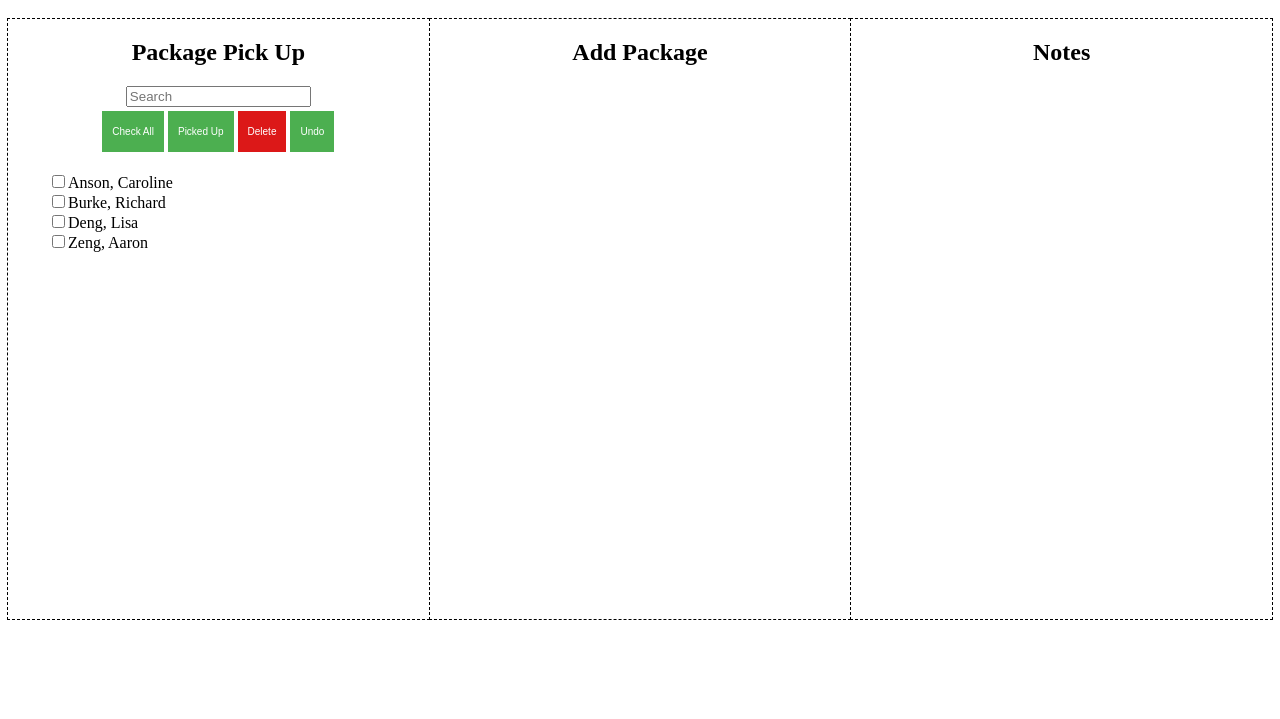
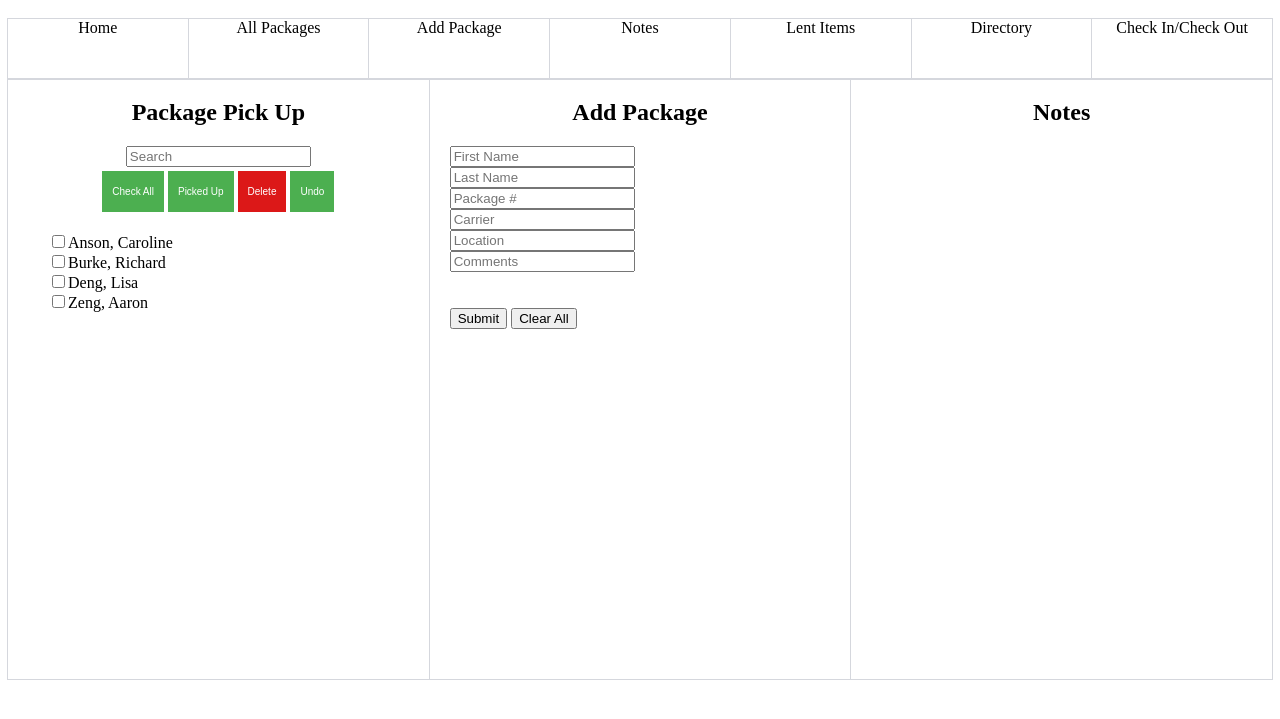
Before and after one commit to oridayne/coldbrew, a plain HTML site: page coldbrew.html in a window 1280 px wide. Shown: the part 61-780 px from the top of the page. Drawn offline with Linux system fonts and the light colour scheme.

Commit message:
basic package form finished

```diff
--- a/brew.js
+++ b/brew.js
@@ -1,5 +1,5 @@
 var deletedPackages = []; // list of package objects deleted. This helps with undo.
-
+var isChecked = true;
 
 document.addEventListener("DOMContentLoaded", function(){
 
@@ -15,9 +15,14 @@ document.addEventListener("DOMContentLoaded", function(){
 // this should be used when Add Packages is implemented.
 function addPackage(){
 	// TODO: create a list item based on package input, then add it using addListItem function
+	// var li = createListItem(blah blah blah);
     // addListItem(li);
 }
 
+// TODO: make this thingy
+function createListItem(){
+
+}
 
 // Given a list item, add it to it's correct place (alphabetically) in the package list.
 function addListItem(listItem){
@@ -44,6 +49,8 @@ function checkAll(){
 		item.children[0].checked=true;
 	}
 }
+
+
 
 // removes checked packages from the packages list
 function removePackage(){
--- a/brewStyle.css
+++ b/brewStyle.css
@@ -2,7 +2,7 @@
 
 	--color-green: #4CAF50;
 	--color-red: hsl(0, 80%, 48%);
-
+	--color-light-gray: hsl(220, 10%, 85%);
 }
 
 
@@ -11,17 +11,32 @@
 	margin-top: 10px;
 	grid-column-gap: 1px;
 	grid-template-columns: 1fr 1fr 1fr;
-	grid-template-rows: 1fr;
+	grid-template-rows: .1fr 1fr;
+}
+
+#menu{
+	grid-column: 1/4;
+	grid-row: 1;
+	display: grid;
+	grid-column-gap: 1px;
+	grid-template-columns: repeat(7, 1fr);
 }
 
 .label{
 	text-align: center;
 }
 
+.colHeader{
+	outline: 1px solid var(--color-light-gray);
+	text-align: center;
+	margin: 0 0px 0px 0;
+
+}
 .colOutline{
 	height: 600px;
-	outline: 1px solid black;
-	outline-style: dashed;
+	outline: 1px solid var(--color-light-gray);
+	margin: 0;
+
 }
 
 ol.package{
@@ -47,8 +62,16 @@ h2{
   margin: auto;
 }
 
+#packageForm{
+	margin-left: 20px;
+}
+
+.entry{
+
+}
+
 .button {
-    background-color: #4CAF50;
+    background-color: var(--color-green);
     border: none;
     color: white;
     padding: 15px 10px;
--- a/coldbrew.html
+++ b/coldbrew.html
@@ -12,8 +12,23 @@
 <body>
 
 <h1>Desk Worker</h1>
+
 <div id="layout">
+	<div id="menu">
+			<div  class="colHeader" id="home">Home</div>
+			<div  class="colHeader" id="allPackages">All Packages</div>
+			<div  class="colHeader" id="add Package">Add Package</div>
+			<div  class="colHeader" id="notes">Notes</div>
+			<div  class="colHeader" id="lent">Lent Items</div>
+			<div  class="colHeader" id="directory">Directory</div>
+			<div  class="colHeader" id="checkIn">Check In/Check Out</div>
+	</div>
 	<div class="colOutline" id="pickUP">
+		<!-- Deng: This column is mostly finished, but I think the pop ups can be improved. -->
+		<!-- TODO: We had notifications (like gmail) for when packages were removed. They don't need to be put in.
+		Since it seems like most peopl never bothered to use them.
+		 -->
+
 		<h2>Package Pick Up </h2>
 		<div id="search"><input type="textbox" placeholder="Search"></div>
 		<div id="container">
@@ -23,24 +38,42 @@
 			<button class="button" id="undo">Undo</button>
 		</div>
 
-
 		<ol class="package" id="packageList">
 		    <li><input type="checkbox">Anson, Caroline</li>
 		    <li><input type="checkbox">Burke, Richard</li>
 		    <li><input type="checkbox">Deng, Lisa</li>
-		   <li id="popExample" class="popup"><input type="checkbox">Zeng, Aaron
+		    <li id="popExample" class="popup"><input type="checkbox">Zeng, Aaron
 			<span class="popuptext" id="zeng">Bin #5</span>
 		   </li>
 		 </ol>
-
 
 	</div>
 
 	<div class="colOutline" id="packageEntry">
 		<h2>Add Package </h2>
+		<div>
+		 <form id="packageForm">
+		  <input class="entry" type="text" id="firstname" placeholder="First Name"> <br>
+		  <input class="entry" type="text" id="lastname" placeholder="Last Name"> <br>
+		  <input class="entry" type="text" id="packageNumber" placeholder="Package #"> <br>
+		  <input class="entry" type="text" id="carrier" placeholder="Carrier"> <br>
+<!-- 		  TODO: drop down list? -->
+		  <input class="entry" type="text" id="location" placeholder="Location"> <br>
+		  <input class="entry" type="text" id="location" placeholder="Comments"> <br>
+
+		  <br><br>
+<!-- 		  TODO: These buttons don't do anything -->
+
+		  <input type="submit" value="Submit">
+		  <input type="submit" value="Clear All">
+		</form>
+		</div>
 	</div>
+
 	<div class="colOutline" id="notes">
 		<h2>Notes</h2>
+		<!-- TODO: Implement this column -->
+
 	</div>
 </div>
 
```
